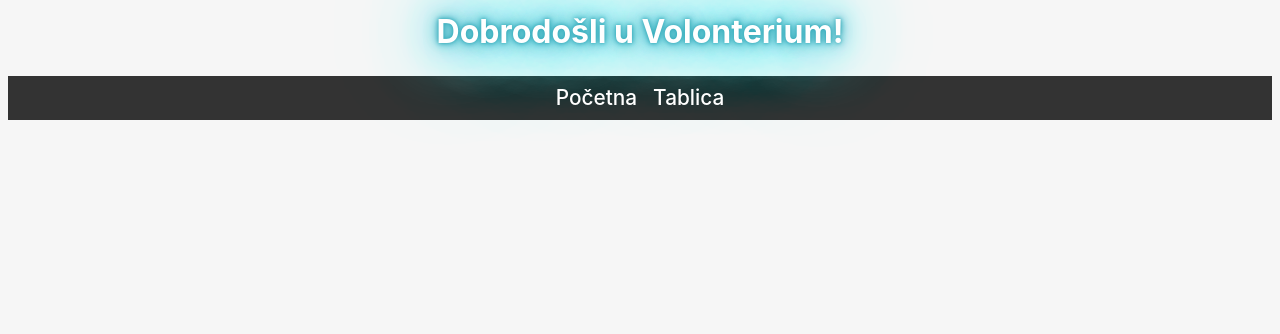
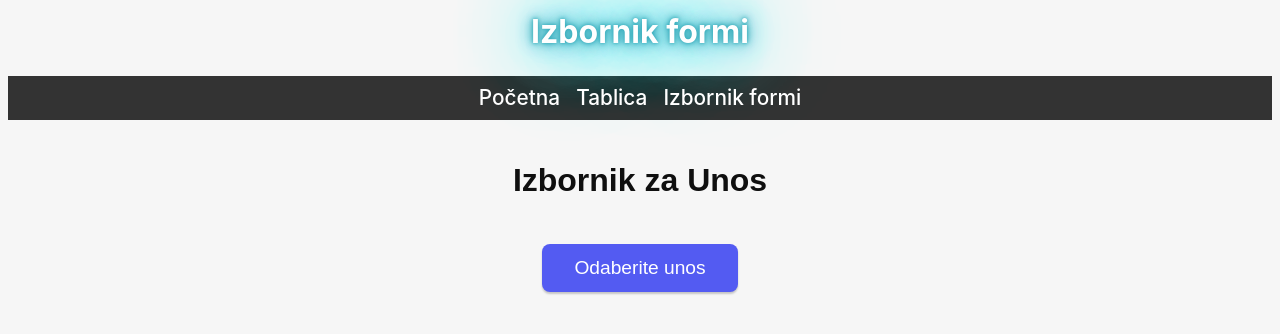
Before and after one commit to nrastija/Volonterium, a Vue app: page /forms in a window 1280 px wide. Shown: the top 334 px of the page. Built offline with nearby package versions, Linux system fonts and the light colour scheme.

Commit message:
Create class FormChooser for choosing between 7 different DB insert forms

```diff
--- a/src/router/index.js
+++ b/src/router/index.js
@@ -1,10 +1,12 @@
 import { createRouter, createWebHistory } from 'vue-router';
 import Home from '../views/Home.vue';
 import Table from '../views/Table.vue';
+import FormChooser from '../views/FormChooser.vue';
 
 const routes = [
   { path: '/', name: 'Home', component: Home, meta: { title: "Dobrodošli u Volonterium!" }},
   { path: '/table', name: 'Table', component: Table, meta: { title: "Tablica" } },
+  { path: '/forms', name: 'Forms', component: FormChooser, meta: { title: "Izbornik formi" } },
 ];
 
 const router = createRouter({
--- a/src/views/App.vue
+++ b/src/views/App.vue
@@ -6,6 +6,7 @@
     <nav>
       <router-link class="router" to="/">Početna</router-link>
       <router-link class="router" to="/table">Tablica</router-link>
+      <router-link class="router" to="/forms">Izbornik formi</router-link>
     </nav>
     <router-view></router-view>
   </div>
@@ -20,6 +21,32 @@ export default {
   },
 };
 </script>
+
+<style>
+
+.start-title{
+  margin: auto;
+  margin-bottom: 20px;
+
+  &:hover{
+    color: #535bf2;
+    transform: scale(1.1);
+}
+
+
+.container {
+  margin: 0;
+  padding-top: 10vh;
+  display: flex;
+  flex-direction: column;
+  justify-content: center;
+  text-align: center;
+}
+
+
+}
+
+</style>
 
 <style scoped>
 
--- /dev/null
+++ b/src/views/FormChooser.vue
@@ -0,0 +1,86 @@
+<template>
+    <div class="menu-container">
+      <h1 class="start-title">Izbornik za Unos</h1>
+      <div class="dropdown">
+        <button class="dropdown-btn">Odaberite unos</button>
+        <div class="dropdown-content">
+          <router-link to="/unos/drzava" class="dropdown-item">Unos Država</router-link>
+          <router-link to="/unos/grad" class="dropdown-item">Unos Gradova</router-link>
+          <router-link to="/unos/lokacija" class="dropdown-item">Unos Lokacija</router-link>
+          <router-link to="/unos/organizator" class="dropdown-item">Unos Organizatora</router-link>
+          <router-link to="/unos/dogadaj" class="dropdown-item">Unos Događaja</router-link>
+          <router-link to="/unos/volonter" class="dropdown-item">Unos Volontera</router-link>
+          <router-link to="/unos/vjestina" class="dropdown-item">Unos Vještina</router-link>
+        </div>
+      </div>
+    </div>
+  </template>
+
+  <style scoped>
+  .menu-container {
+    display: flex;
+    flex-direction: column;
+    align-items: center;
+    justify-content: center;
+    font-family: Arial, sans-serif;
+    margin: 2rem auto;
+    margin-top: 3rem;
+  }
+
+  .dropdown {
+    margin-top: 2rem;
+    position: relative;
+    display: inline-block;
+  }
+
+  .dropdown-btn {
+    background-color: #535bf2;
+    color: white;
+    padding: 0.8rem 2rem;
+    font-size: 1.2rem;
+    border: none;
+    border-radius: 8px;
+    cursor: pointer;
+    transition: background-color 0.3s ease, transform 0.2s ease;
+  }
+
+  .dropdown-btn:hover {
+    background-color: #4042b8;
+    transform: scale(1.05);
+  }
+
+  .dropdown-content {
+    display: none;
+    position: absolute;
+    background-color: white;
+    min-width: 200px;
+    box-shadow: 0px 8px 16px rgba(0, 0, 0, 0.2);
+    border-radius: 8px;
+    z-index: 1;
+    margin-top: 10px;
+  }
+
+  .dropdown-item {
+    color: #535bf2;
+    padding: 12px 16px;
+    text-decoration: none;
+    display: block;
+    font-size: 1rem;
+    font-weight: bold;
+    border-bottom: 1px solid #f0f0f0;
+    transition: background-color 0.2s, color 0.2s;
+  }
+
+  .dropdown-item:last-child {
+    border-bottom: none;
+  }
+
+  .dropdown-item:hover {
+    background-color: #f0f0f0;
+    color: #4042b8;
+  }
+
+  .dropdown:hover .dropdown-content {
+    display: block;
+  }
+  </style>
--- a/src/views/Home.vue
+++ b/src/views/Home.vue
@@ -3,7 +3,7 @@
 <main class="container">
 
   <div class ="highlightMain">
-  <h1 class="startTitle">Volonterium</h1>
+  <h1 class="start-title">Volonterium</h1>
   <p>Volonterium je namijenjen kao aplikacija za upravljanje volontiranjem u sklopu projekta za predmet Baze Podataka 2</p>
 
   <p>Projektni plan i ideja za rješenje:</p>
@@ -38,15 +38,6 @@
   -webkit-text-size-adjust: 100%;
 }
 
-.startTitle{
-  margin: auto;
-  margin-bottom: 20px;
-  &:hover{
-    color: #535bf2;
-    transform: scale(1.1);
-  }
-
-}
 .container {
   margin: 0;
   padding-top: 10vh;
--- a/src/views/Table.vue
+++ b/src/views/Table.vue
@@ -1,6 +1,6 @@
 <template>
     <div class="table-container">
-      <h1>Tablica Korisnika</h1>
+      <h1 class="start-title">Tablica Korisnika</h1>
       <div class="highlightMain">
       <table>
         <thead>
```
